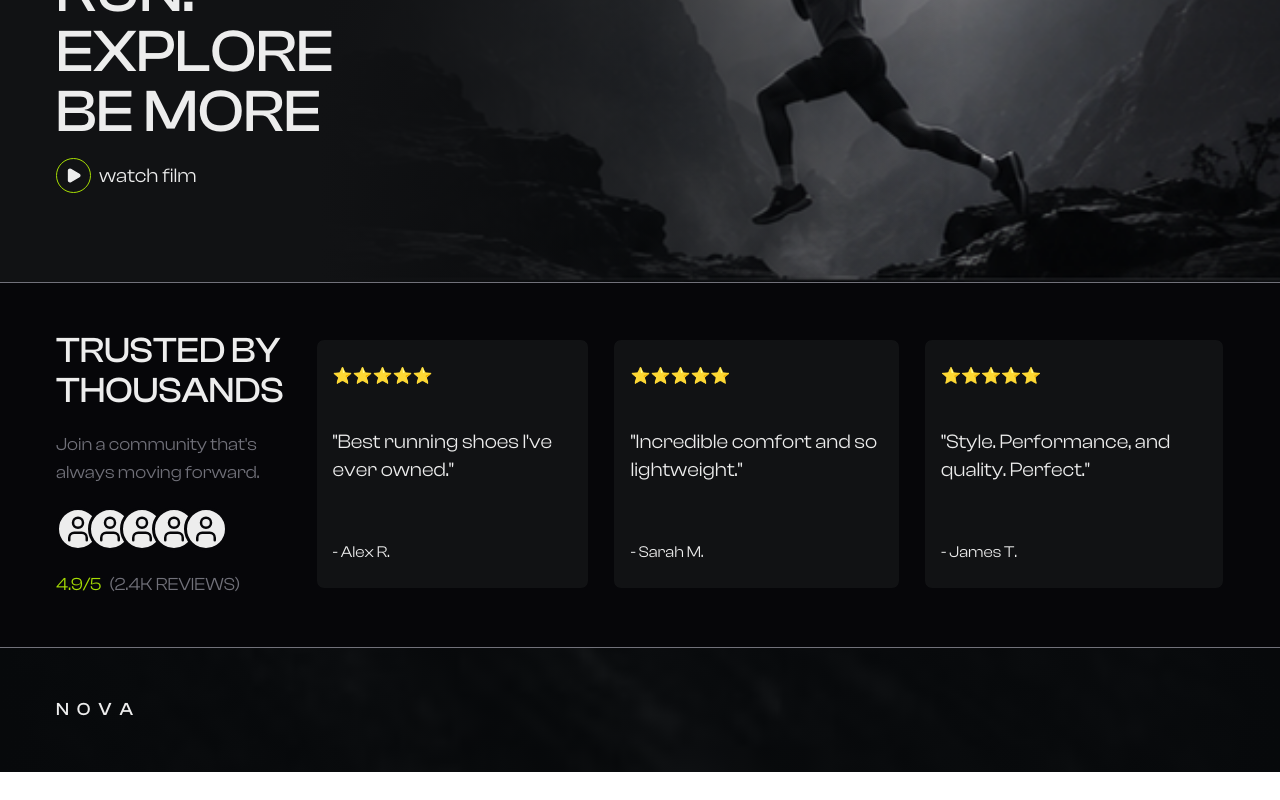
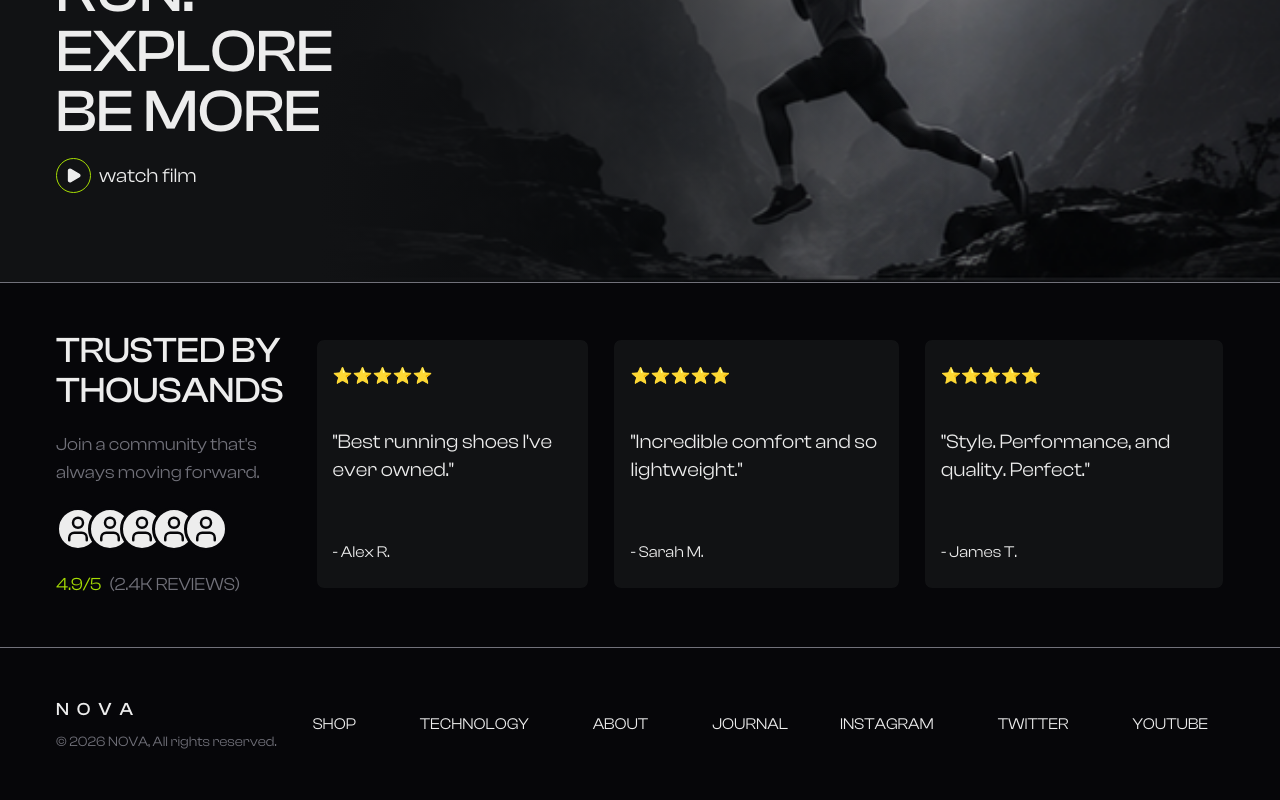
Before and after one commit to ErfanMofidi/nova-shoes, a React (Vite) app: page / in a window 1280 px wide. Shown: the part 2249-3049 px from the top of the page. Before the commit the page ends 3021 px from the top, so only its background shows below. Built offline with nearby package versions, Linux system fonts and the light colour scheme.

Commit message:
completed footer

```diff
--- a/src/Components/Footer.tsx
+++ b/src/Components/Footer.tsx
@@ -1,6 +1,6 @@
 export const Footer = () => {
   return (
-    <div className="border-t border-[#71717a] py-12 px-14">
+    <div className="bg-[#060609] border-t border-[#71717a] py-12 px-14 flex flex-row justify-between items-center">
 
       <div className="flex flex-col gap-2">
 
@@ -11,11 +11,47 @@ export const Footer = () => {
           <span>A</span>
         </div>
 
+        <p className="text-[#71717a] text-sm">
+          © 2026 NOVA, All rights reserved.
+        </p>
+
       </div>
 
-      <div></div>
+      <div className="flex flex-row gap-8">
 
-      <div></div>
+        <button className="text-[#ededed] uppercase px-4 py-2">
+          shop
+        </button>
+
+        <button className="text-[#ededed] uppercase px-4 py-2">
+          technology
+        </button>
+
+        <button className="text-[#ededed] uppercase px-4 py-2">
+          about
+        </button>
+
+        <button className="text-[#ededed] uppercase px-4 py-2">
+          journal
+        </button>
+
+      </div>
+
+      <div className="flex flex-row gap-8">
+
+        <button className="text-[#ededed] uppercase px-4 py-2">
+          instagram
+        </button>
+
+        <button className="text-[#ededed] uppercase px-4 py-2">
+          twitter
+        </button>
+
+        <button className="text-[#ededed] uppercase px-4 py-2">
+          youtube
+        </button>
+
+      </div>
 
     </div>
   )
```
